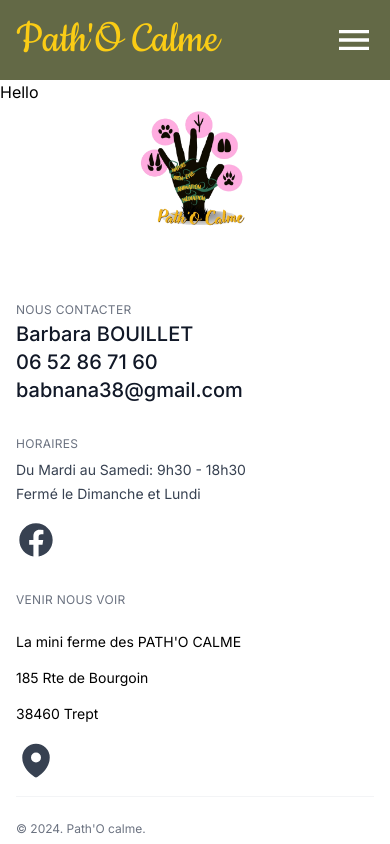
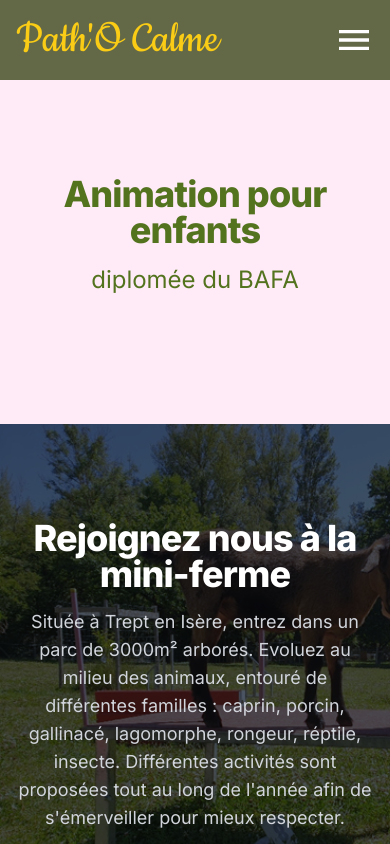
Before and after one commit to BenBBO/pathocalme, a Next.js app: page /animation in a window 390 px wide. Shown: the top 844 px of the page. Built offline with nearby package versions, Linux system fonts and the light colour scheme.

Commit message:
WIP : Animation

```diff
--- a/src/app/animation/page.js
+++ b/src/app/animation/page.js
@@ -1,5 +1,27 @@
+import miniferme from "../../../public/images/miniferme.png";
+
 export default function Animation() {
-  return (
-    <h1> Hello</h1>
+  return (<>
+    <section className="bg-animation py-14">
+      <div className="px-4 mx-auto max-w-screen-xl text-center py-10 lg:py-8">
+        <h1 className={`mb-4 text-4xl font-extrabold tracking-tight leading-none text-text-nature md:text-6xl lg:text-7xl`}>Animation pour enfants</h1>
+        <p className={`mb-8 text-2xl font-normal text-gray-300 text-text-nature lg:text-3xl sm:px-16 lg:px-48`}>diplomée du BAFA</p>
+      </div>
+    </section>
+
+
+    <section class="bg-cover bg-no-repeat bg-gray-600 bg-blend-multiply"
+      style={{ backgroundImage: `url(${miniferme.src})` }}>
+      <div class="px-4 mx-auto max-w-screen-xl text-center py-24 lg:py-56">
+        <h1 class="mb-4 text-4xl font-extrabold tracking-tight leading-none text-white md:text-5xl lg:text-6xl">Rejoignez nous à la mini-ferme</h1>
+        <p class="mb-8 text-lg font-normal text-gray-300 lg:text-xl sm:px-16 lg:px-48">Située à Trept en Isère, entrez dans un parc de 3000m² arborés.
+          Evoluez au milieu des animaux, entouré de différentes familles : caprin, porcin, gallinacé, lagomorphe, rongeur, réptile, insecte.
+          Différentes activités sont proposées tout au long de l'année afin de s'émerveiller pour mieux respecter.</p>
+      </div>
+    </section>
+
+
+
+  </>
   )
 }
--- a/src/app/components/footer/index.js
+++ b/src/app/components/footer/index.js
@@ -9,7 +9,7 @@ const Footer = () => {
                 />
             </div>
 
-            <div className="px-4 py-16 sm:px-6 lg:col-span-2 lg:px-8">
+            <div className="px-4 py-16 sm:px-6 lg:col-span-2 lg:px-8 text-center lg:text-left">
                 <div className="grid grid-cols-1 gap-8 sm:grid-cols-2">
                     <div>
                         <p>
@@ -29,14 +29,11 @@ const Footer = () => {
                             <li>Du Mardi au Samedi: 9h30 - 18h30</li>
                             <li>Fermé le Dimanche et Lundi</li>
                         </ul>
-
-                        <ul className="mt-4 flex gap-6">
-                            <li>
                         <a
                             href="https://www.facebook.com/PathOCalme"
                             rel="noreferrer"
                             target="_blank"
-                                    className="text-gray-700 transition hover:opacity-75"
+                            className="text-gray-700 transition hover:opacity-75 mt-4 grid justify-center lg:block"
                         >
                             <span className="sr-only">Facebook</span>
 
@@ -48,8 +45,6 @@ const Footer = () => {
                                 />
                             </svg>
                         </a>
-                            </li>
-                        </ul>
                     </div>
 
                     <div className="grid grid-cols-1 gap-4 sm:grid-cols-2">
@@ -60,7 +55,7 @@ const Footer = () => {
                                 <span className="block text-sm">La mini ferme des PATH&apos;O CALME</span>
                                 <span className="block text-sm">185 Rte de Bourgoin</span>
                                 <span className="block text-sm">38460 Trept</span>
-                                <a href="https://maps.app.goo.gl/56bzLyiwiwL3FCNK9" className="block text-sm text-gray-700 transition hover:opacity-75" target="_blank">
+                                <a href="https://maps.app.goo.gl/56bzLyiwiwL3FCNK9" className="grid justify-center lg:block text-sm text-gray-700 transition hover:opacity-75" target="_blank">
                                     <svg xmlns="http://www.w3.org/2000/svg" viewBox="0 0 24 24" fill="currentColor" className="w-10 h-10">
                                         <path fillRule="evenodd" d="m11.54 22.351.07.04.028.016a.76.76 0 0 0 .723 0l.028-.015.071-.041a16.975 16.975 0 0 0 1.144-.742 19.58 19.58 0 0 0 2.683-2.282c1.944-1.99 3.963-4.98 3.963-8.827a8.25 8.25 0 0 0-16.5 0c0 3.846 2.02 6.837 3.963 8.827a19.58 19.58 0 0 0 2.682 2.282 16.975 16.975 0 0 0 1.145.742ZM12 13.5a3 3 0 1 0 0-6 3 3 0 0 0 0 6Z" clipRule="evenodd" />
                                     </svg>
--- a/src/app/nature/page.js
+++ b/src/app/nature/page.js
@@ -1,3 +1,6 @@
+"use client"
+import { motion } from "framer-motion";
+
 export default function Nature() {
   return (<>
     <section className="bg-nature py-14">
@@ -61,8 +64,11 @@ export default function Nature() {
       </section>
     </section>
 
-    <section className="py-14 bg-nature text-dark">
-      <div className="px-4 mx-auto max-w-screen-xl">
+    <motion.section className="py-14 bg-nature text-dark"
+      initial={{ opacity: 0 }}
+      transition={{ duration: 2 }}
+      whileInView={{ opacity: 1 }}>
+      <div className="px-4 mx-auto max-w-screen-xl grid  gap-10">
         <div className="flex flex-col items-center gap-8 md:gap-10 md:flex-row">
           <div className="h-96 w-full md:order-2 md:w-1/2">
             <div className="w-full h-full mx-auto overflow-hidden md:max-w-xl">
@@ -87,7 +93,7 @@ export default function Nature() {
         </div>
 
         <div className="flex flex-col items-center gap-8 md:gap-10 md:flex-row">
-          <div className="w-full md:w-1/2 md:order-2">
+          <div className="w-full md:w-1/2 order-2 md:order-2">
             <h4 className="text-xl font-semibold tracking-widest uppercase">Prévention respect des minuscules de notre jardin</h4>
 
             <span className="block w-20 h-0.5 my-4 bg-dark md:my-6"></span>
@@ -129,11 +135,11 @@ export default function Nature() {
           </div>
         </div>
       </div>
-    </section>
+    </motion.section>
     <section className="text-gray-600 body-font bg-slate-200 py-14">
       <div className="container px-5 py-4 mx-auto max-w-screen-xl">
         <h1 className="text-xl font-semibold tracking-widest uppercase">Renseignez vous : </h1>
-        <div className="gap-16 items-center py-8 px-4 mx-auto lg:grid lg:grid-cols-4 lg:py-16 lg:px-6">
+        <div className="gap-16 items-center py-8 px-4 mx-auto grid lg:grid-cols-4 lg:py-16 lg:px-6">
           <a href="https://www.fimaccanin.fr/" target="_blank">
             <img loading="lazy" src="images/fimac.png" className="object-cover w-full h-full" alt="Fimac canin" />
           </a>
--- a/src/app/page.js
+++ b/src/app/page.js
@@ -38,7 +38,7 @@ export default function Home() {
             <p className={`${cookie.className} mb-8 text-2xl font-normal text-gray-300 lg:text-3xl sm:px-16 lg:px-48`}>Médiation par l&apos;animal</p>
             <div className="flex flex-col space-y-4 sm:flex-row sm:justify-center sm:space-y-0"
             >
-              <a href="#" className="inline-flex justify-center hover:text-gray-900 items-center py-3 px-5 sm:ms-4 text-base font-medium text-center text-white rounded-lg border border-white hover:bg-gray-100 focus:ring-4 focus:ring-gray-400">
+              <a href="#about" className="inline-flex justify-center hover:text-gray-900 items-center py-3 px-5 sm:ms-4 text-base font-medium text-center text-white rounded-lg border border-white hover:bg-gray-100 focus:ring-4 focus:ring-gray-400">
                 Nous découvrir
                 <motion.span className="px-2" transition={{
                   y: transitionValues
@@ -54,7 +54,7 @@ export default function Home() {
             </div>
           </div>
         </section>
-        <section className="p-8 md:p-20 grid">
+        <section className="p-8 md:p-20 grid" id="about">
           <motion.div className="w-full mx-auto bg-white rounded-xl shadow-md overflow-hidden"
             initial={{ opacity: 0 }}
             transition={{ duration: 2 }}
--- a/tailwind.config.js
+++ b/tailwind.config.js
@@ -16,7 +16,8 @@ module.exports = {
         primary: '#E6EAD2',
         secondary: '#636946',
         nature: '#fdeed7',
-        'text-nature': '#54731f'
+        'text-nature': '#54731f',
+        animation : "#ffebf7"
       },
     },
   },
```
Also changed, not shown: public/images/miniferme.png (added). Lines whose indentation alone changed are shown as unchanged.
